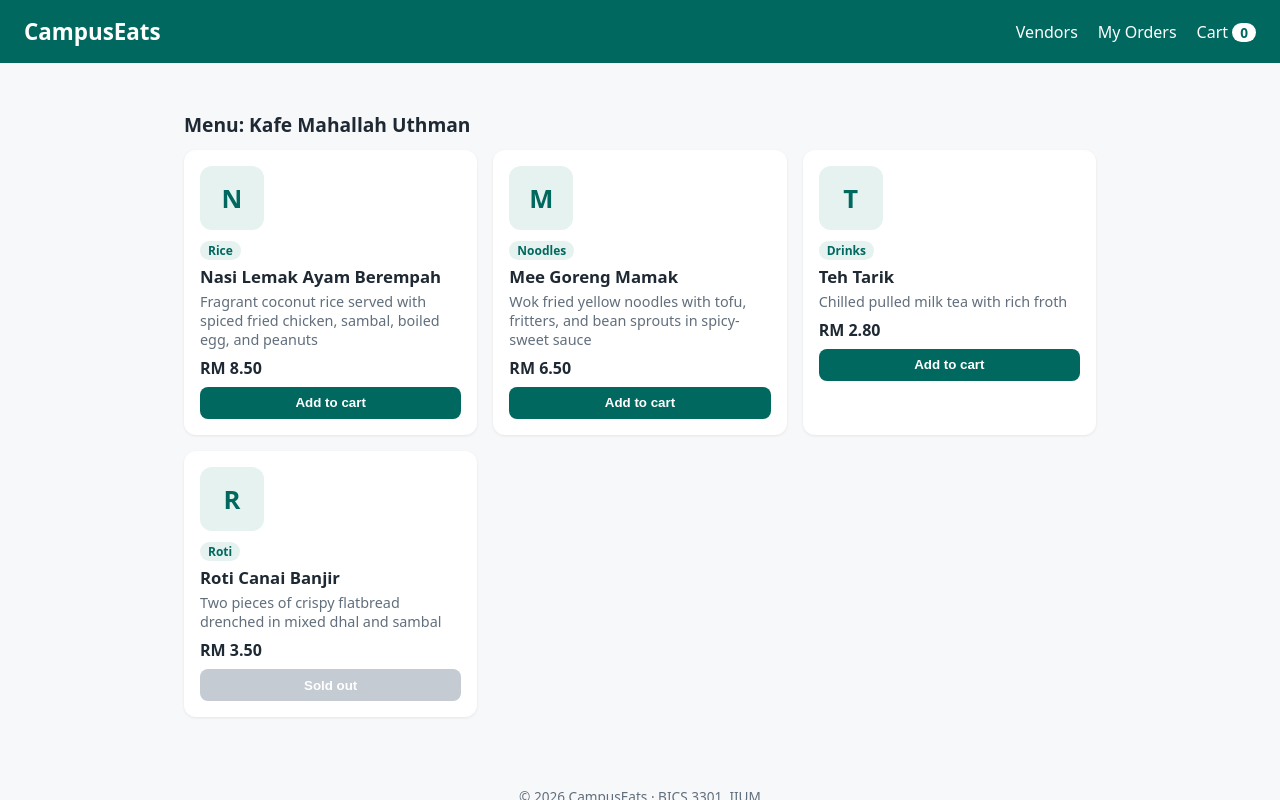
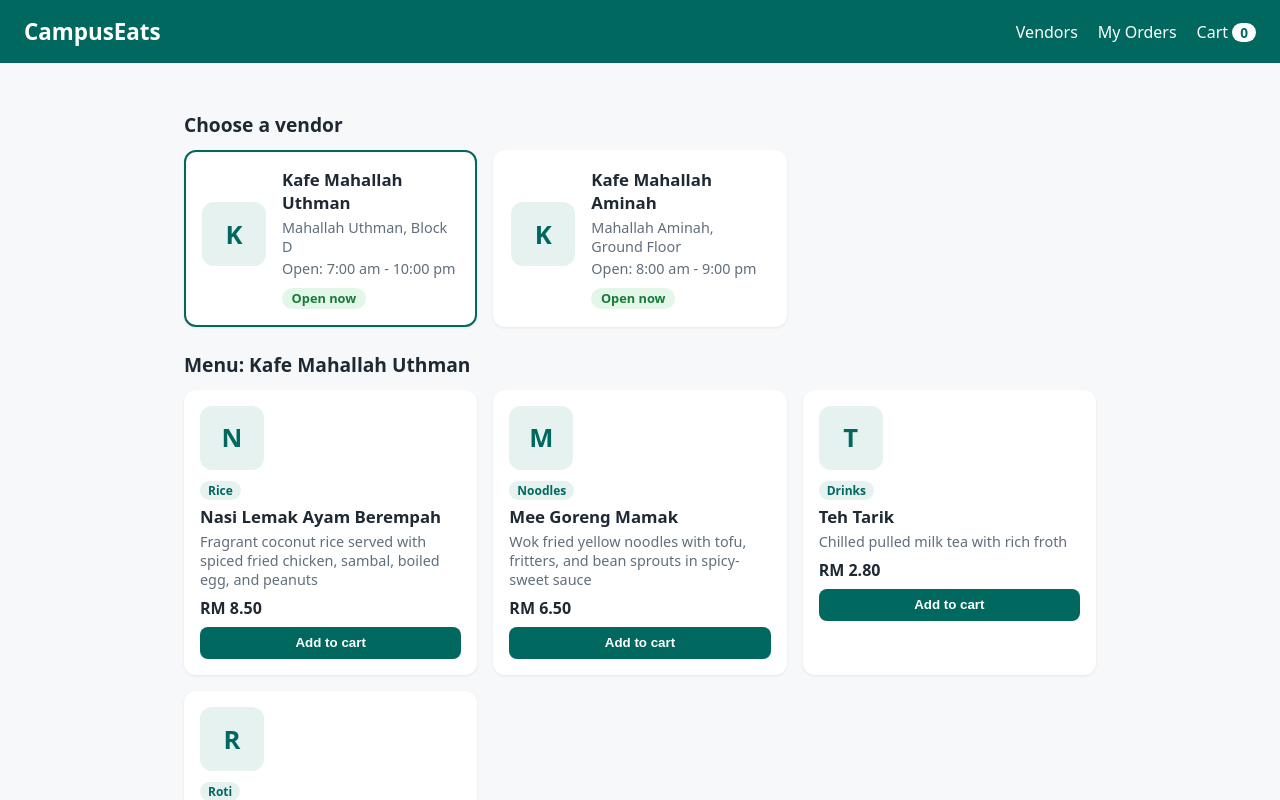
Before and after one commit to LutfiNadzmi/campuseats-2419127, a React (Vite) app: page / in a window 1280 px wide. Shown: the top 800 px of the page. Built offline with nearby package versions, Linux system fonts and the light colour scheme.

Commit message:
Switch vendors with state

```diff
--- a/src/App.jsx
+++ b/src/App.jsx
@@ -1,15 +1,31 @@
+import { useState } from "react";
 import vendors from "./data/vendors.js";
 import Header from "./components/Header.jsx";
+import VendorCard from "./components/VendorCard.jsx";
 import MenuList from "./components/MenuList.jsx";
 import Footer from "./components/Footer.jsx";
 
 function App() {
-  const selectedVendor = vendors[0];
+  const [selectedVendorId, setSelectedVendorId] = useState(vendors[0].id);
+  const selectedVendor = vendors.find((v) => v.id === selectedVendorId);
 
   return (
     <>
       <Header />
       <main className="container">
+        <section>
+          <h2 className="section-title">Choose a vendor</h2>
+          <div className="vendor-grid">
+            {vendors.map((vendor) => (
+              <VendorCard
+                key={vendor.id}
+                vendor={vendor}
+                isSelected={vendor.id === selectedVendorId}
+                onSelect={setSelectedVendorId}
+              />
+            ))}
+          </div>
+        </section>
         <section>
           <h2 className="section-title">Menu: {selectedVendor.name}</h2>
           <MenuList items={selectedVendor.menu} />
--- a/src/components/VendorCard.jsx
+++ b/src/components/VendorCard.jsx
@@ -1,25 +1,22 @@
-function VendorCard() {
-  const vendor = {
-    name: "Kafe Mahallah Uthman",
-    location: "Mahallah Uthman, Block D",
-    openHours: "7:00 am - 10:00 pm",
-    isOpen: true,
-  };
-
+function VendorCard({ vendor, isSelected, onSelect }) {
   return (
-    <article className="card vendor-card">
+    <button
+      type="button"
+      className={isSelected ? "card vendor-card selected" : "card vendor-card"}
+      onClick={() => onSelect(vendor.id)}
+    >
       <div className="thumb" aria-hidden="true">
         {vendor.name.charAt(0)}
       </div>
       <div>
-        <h2>{vendor.name}</h2>
+        <h3>{vendor.name}</h3>
         <p className="muted">{vendor.location}</p>
         <p className="muted">Open: {vendor.openHours}</p>
         <span className={vendor.isOpen ? "status open" : "status closed"}>
           {vendor.isOpen ? "Open now" : "Closed"}
         </span>
       </div>
-    </article>
+    </button>
   );
 }
 
```
